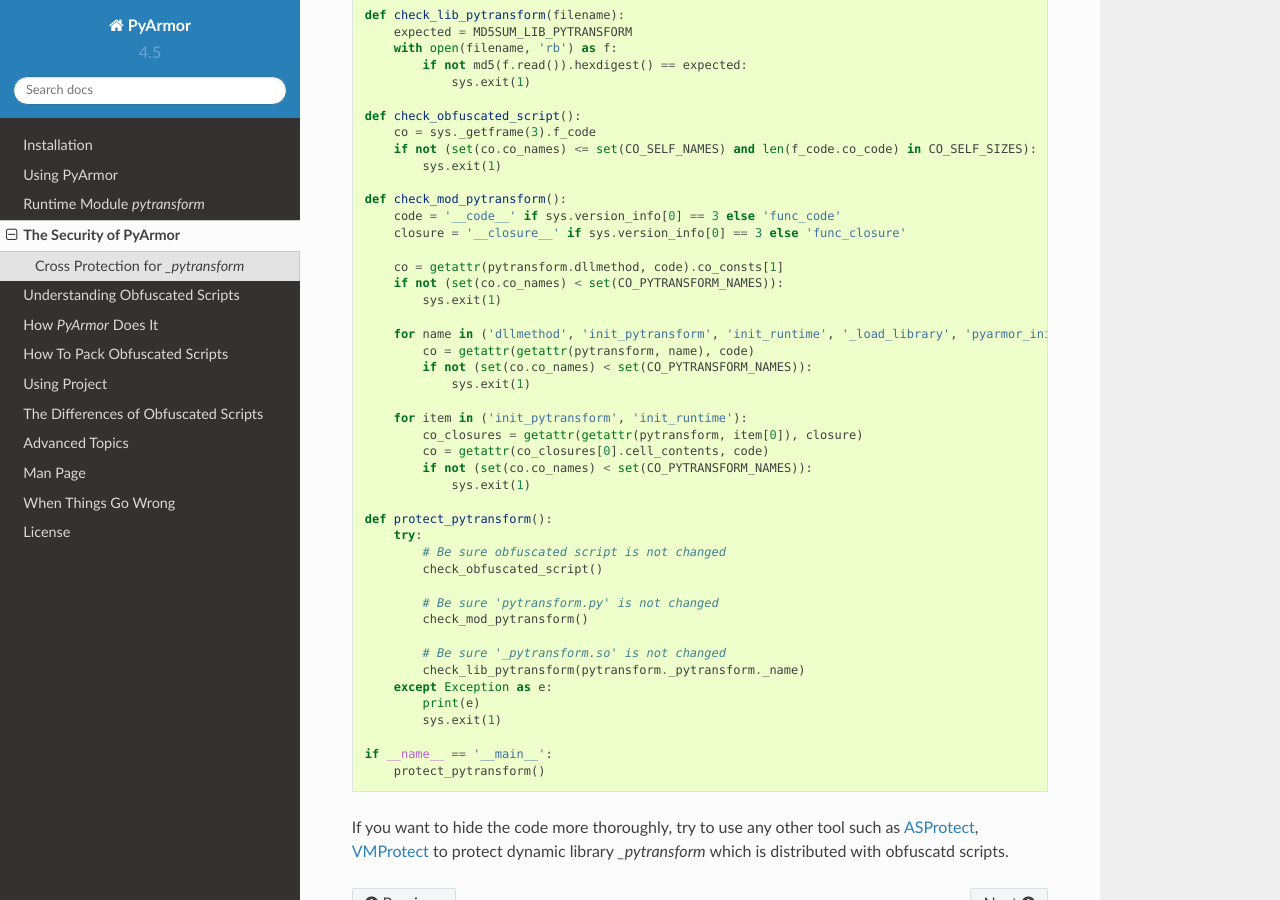
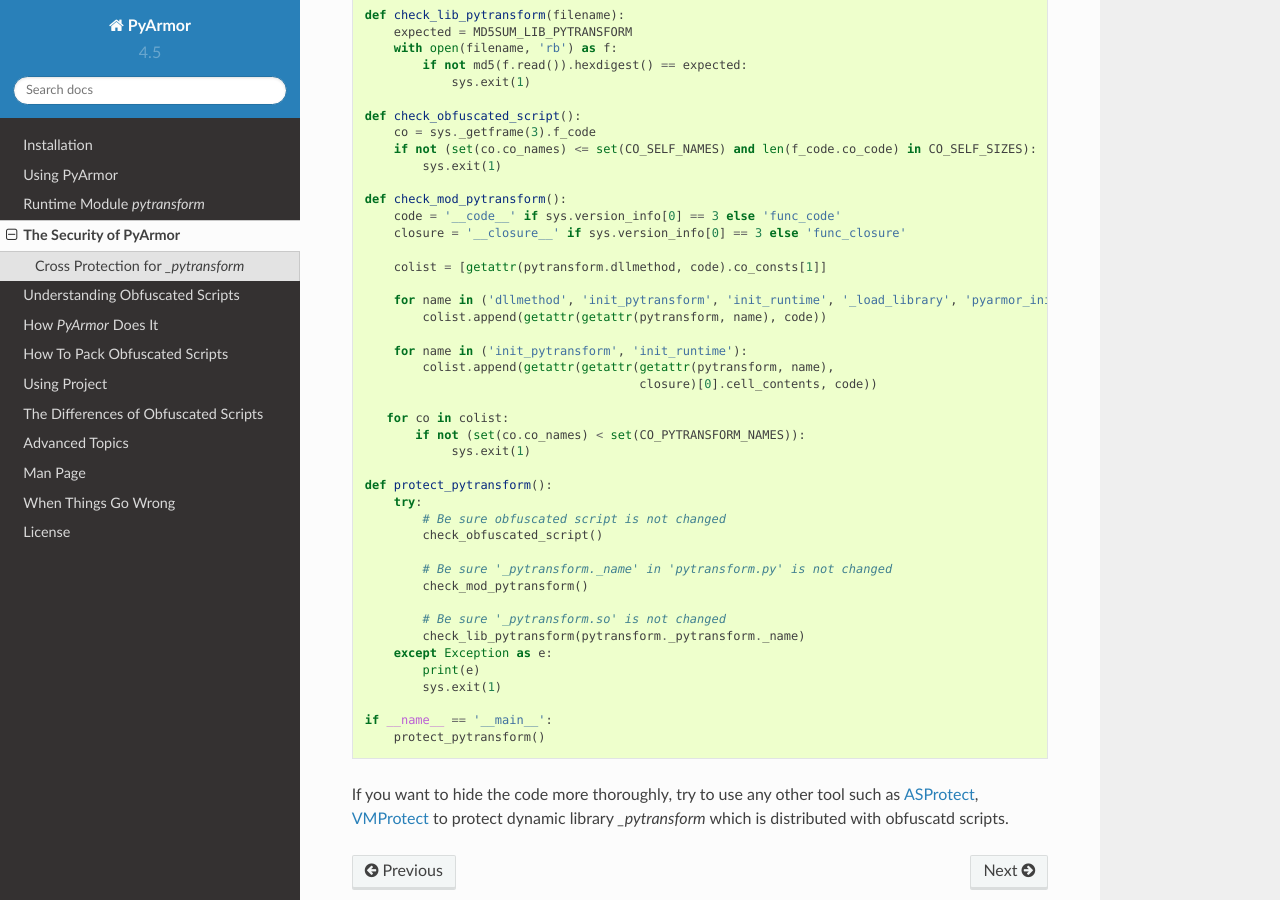
Before and after one commit to dashingsoft/pyarmor, a Sphinx documentation site: the page built from docs/security.rst, in a window 1280 px wide and 900 px high, scrolled down 2363 px. Built offline with Sphinx 7.4.7 and the Read the Docs theme 2.0.0, drawn with Linux system fonts in a browser that asks for light colours.

Commit message:
Refine protect_pytransform function

```diff
--- a/docs/security.rst
+++ b/docs/security.rst
@@ -133,19 +133,17 @@ need to inserted into the script. Here is sample code::
         code = '__code__' if sys.version_info[0] == 3 else 'func_code'
         closure = '__closure__' if sys.version_info[0] == 3 else 'func_closure'
 
-        co = getattr(pytransform.dllmethod, code).co_consts[1]
-        if not (set(co.co_names) < set(CO_PYTRANSFORM_NAMES)):
-            sys.exit(1)
+        colist = [getattr(pytransform.dllmethod, code).co_consts[1]]
 
         for name in ('dllmethod', 'init_pytransform', 'init_runtime', '_load_library', 'pyarmor_init', 'pyarmor_runtime'):
-            co = getattr(getattr(pytransform, name), code)
-            if not (set(co.co_names) < set(CO_PYTRANSFORM_NAMES)):
-                sys.exit(1)
+            colist.append(getattr(getattr(pytransform, name), code))
 
-        for item in ('init_pytransform', 'init_runtime'):
-            co_closures = getattr(getattr(pytransform, item[0]), closure)
-            co = getattr(co_closures[0].cell_contents, code)
-            if not (set(co.co_names) < set(CO_PYTRANSFORM_NAMES)):
+        for name in ('init_pytransform', 'init_runtime'):
+            colist.append(getattr(getattr(getattr(pytransform, name),
+                                          closure)[0].cell_contents, code))
+
+       for co in colist:
+           if not (set(co.co_names) < set(CO_PYTRANSFORM_NAMES)):
                 sys.exit(1)
 
     def protect_pytransform():
@@ -153,7 +151,7 @@ need to inserted into the script. Here is sample code::
             # Be sure obfuscated script is not changed
             check_obfuscated_script()
 
-            # Be sure 'pytransform.py' is not changed
+            # Be sure '_pytransform._name' in 'pytransform.py' is not changed
             check_mod_pytransform()
 
             # Be sure '_pytransform.so' is not changed
```
Also changed, not shown: 1 other file.
